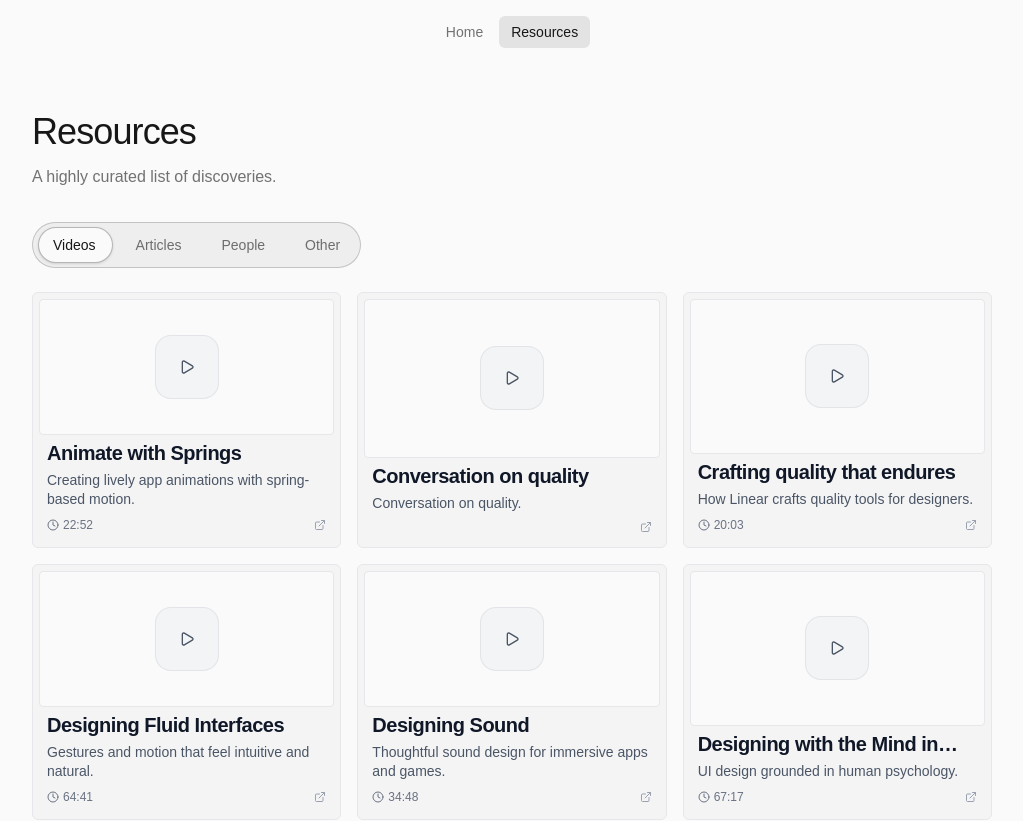
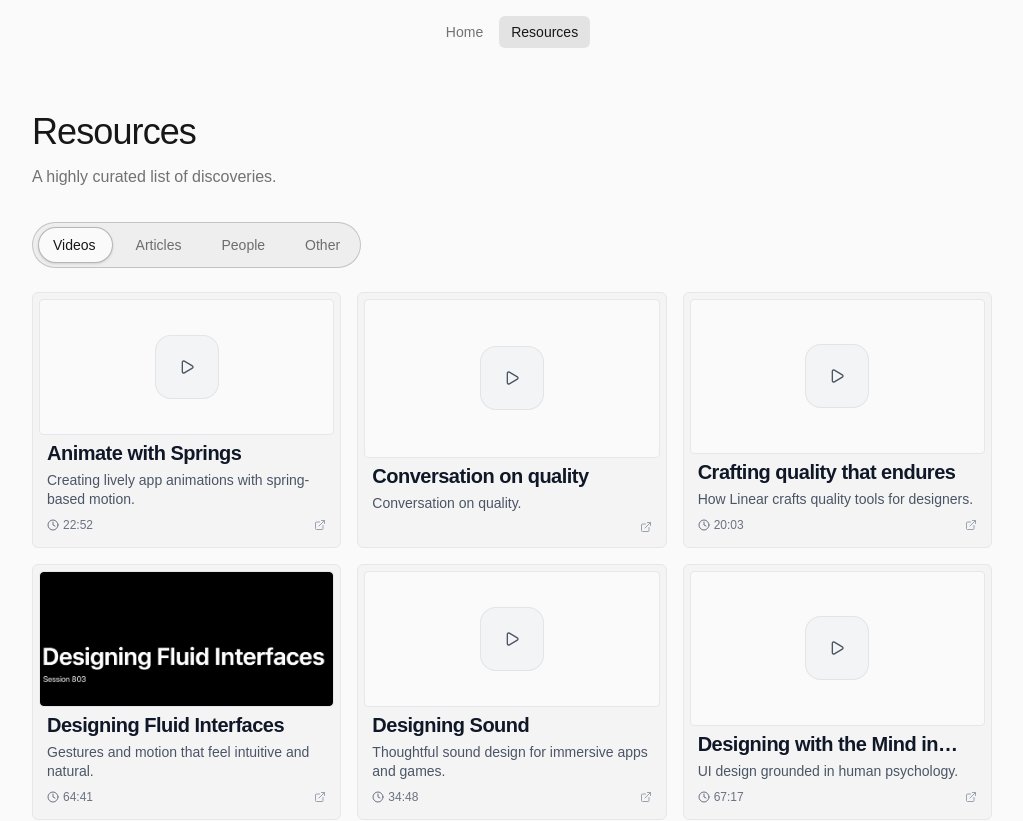
Before and after one commit to ahmadrafidev/vault, a Next.js app: page /resources in a window 1280 px wide. Shown: the top 821 px of the page, without its empty margins (128-1151 px from the left). Built offline with nearby package versions, Linux system fonts and the light colour scheme.

Commit message:
videos: adding thumbnail

```diff
--- a/src/components/features/resources/content-card.tsx
+++ b/src/components/features/resources/content-card.tsx
@@ -1,4 +1,6 @@
 import { ExternalLink, Clock, User, Play, FileText, Users } from "lucide-react";
+import Image from "next/image";
+import Link from "next/link";
 
 import type { ContentItem } from "@/src/data";
 import { cn } from "@/src/utils";
@@ -27,7 +29,7 @@ export function ContentCard({ content, className }: ContentCardProps) {
       "group relative h-full min-h-64 transition-all duration-150 group-focus-visible:ring-2 group-focus-visible:ring-gray-500/50 group-focus-visible:ring-offset-2 group-focus-visible:ring-offset-white dark:group-focus-visible:ring-offset-gray-900 outline-none",
       className
     )}>
-      <a
+      <Link
         href={content.link}
         target="_blank"
         rel="noopener noreferrer"
@@ -41,9 +43,19 @@ export function ContentCard({ content, className }: ContentCardProps) {
 
           {/* Inner card layer */}
           <div className="relative w-full flex-1 rounded-sm bg-zinc-50 dark:bg-zinc-800 border border-gray-200 dark:border-zinc-700 transition-all duration-300 ease-out group-hover:bg-gray-50/80 dark:group-hover:bg-zinc-800/80 group-hover:border-gray-300 dark:group-hover:border-zinc-600 overflow-hidden mb-1">
-
+            {content.thumbnail ? (
+              /* Full thumbnail when available */
+              <div className="relative w-full h-full">
+                <Image
+                  src={content.thumbnail}
+                  alt={`${content.title} thumbnail`}
+                  fill
+                  className="object-cover rounded-sm transition-all duration-300 ease-out group-hover:scale-105"
+                />
+              </div>
+            ) : (
+              /* Type Icon fallback */
               <div className="flex items-center justify-center h-full">
-              {/* Type Icon */}
                 <div className="flex-shrink-0">
                   <div className="relative w-16 h-16 rounded-2xl bg-gray-100 dark:bg-gray-800 border border-gray-300/50 dark:border-gray-600/40 flex items-center justify-center transition-all duration-300 ease-out group-hover:scale-105 group-hover:shadow-md group-hover:bg-gray-200 dark:group-hover:bg-gray-700">
                     <div className="text-gray-600 dark:text-gray-400 group-hover:text-gray-900 dark:group-hover:text-gray-100 transition-colors duration-300">
@@ -52,6 +64,7 @@ export function ContentCard({ content, className }: ContentCardProps) {
                   </div>
                 </div>
               </div>
+            )}
           </div>
 
           {/* Content Details */}
@@ -84,7 +97,7 @@ export function ContentCard({ content, className }: ContentCardProps) {
             </div>
           </div>
         </div>
-      </a>
+      </Link>
     </article>
   );
 }
--- a/src/data/content/videos.ts
+++ b/src/data/content/videos.ts
@@ -39,6 +39,7 @@ export const videosData: ContentItem[] = [
     tags: ["interfaces", "gestures", "motion"],
     type: "video",
     duration: "64:41",
+    thumbnail: "/images/content/videos/designing-fluid-interfaces.png",
   },
   {
     id: "designing-sound",
```
Also changed, not shown: public/images/content/videos/designing-fluid-interfaces.png (added). Lines whose indentation alone changed are shown as unchanged.
